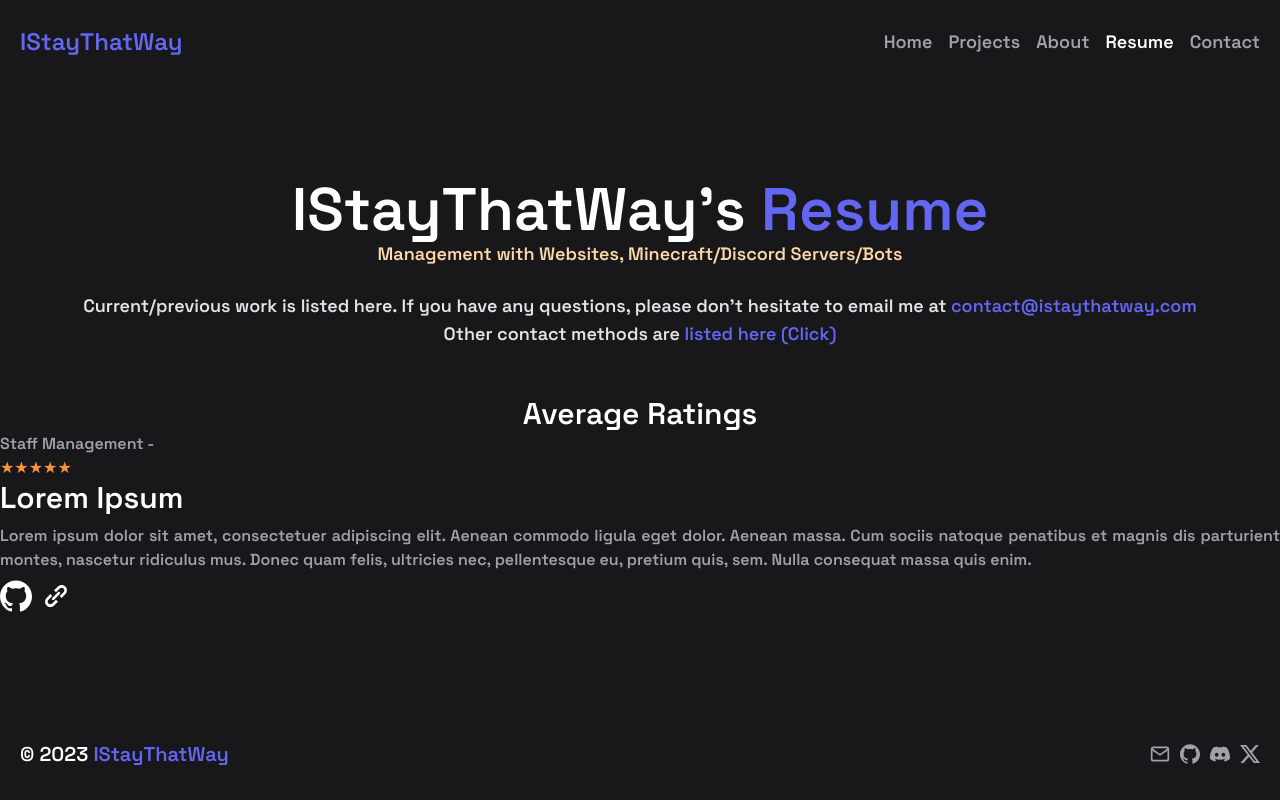
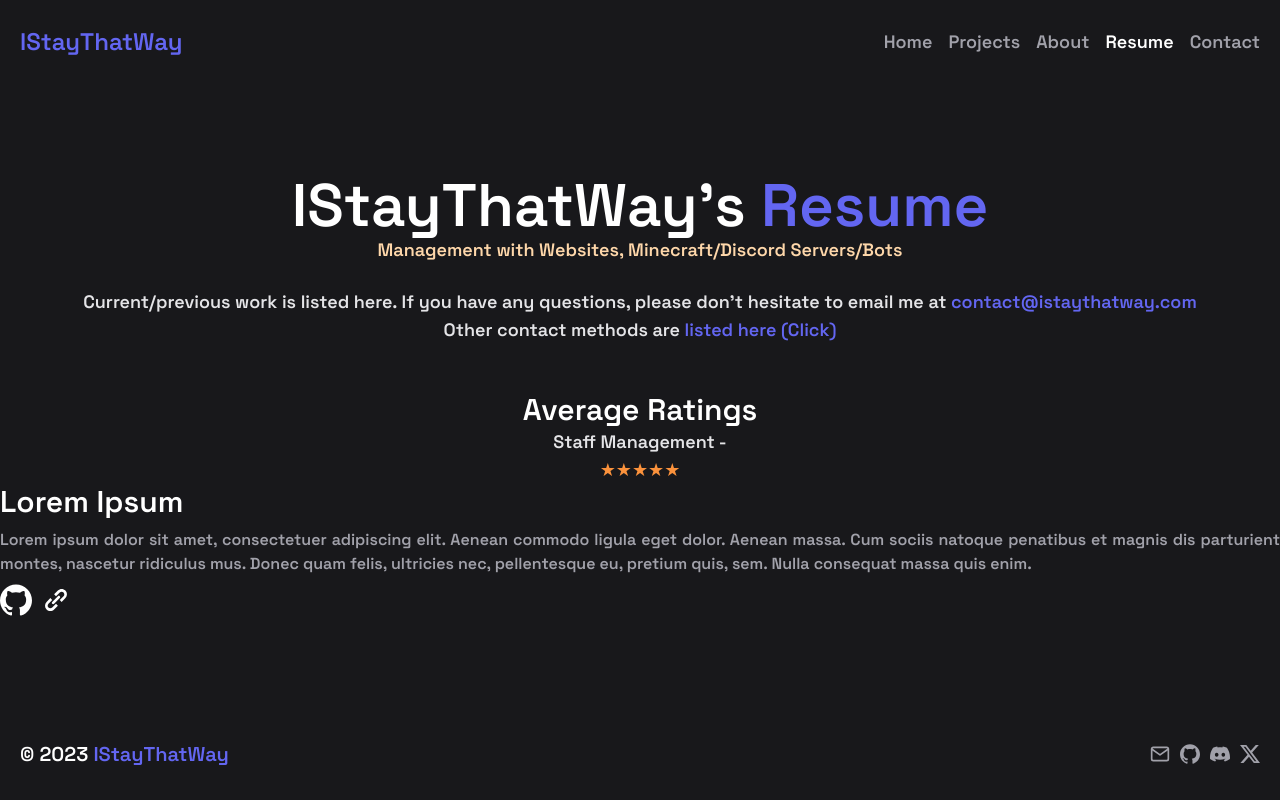
Before and after one commit to IStayThatWayCoding/istaythatway.com, a Next.js app: page /resume in a window 1280 px wide. Shown: the top 800 px of the page. Built offline with nearby package versions, Linux system fonts and the light colour scheme.

Commit message:
Update resume.js

```diff
--- a/pages/resume.js
+++ b/pages/resume.js
@@ -38,7 +38,7 @@ return (
                                 <br/>
                                 <div className="text-center">
                                 <h1 className="text-3xl font-bold">Average Ratings</h1>
-                                <p className="text-gray-400 py- text-justify">
+                                <p className="text-gray-200 text-lg font-medium px-4">
                                     Staff Management - <p className="text-orange-400 py- text=justify">★★★★★</p>
                                 </p>
                                 </div>
```
